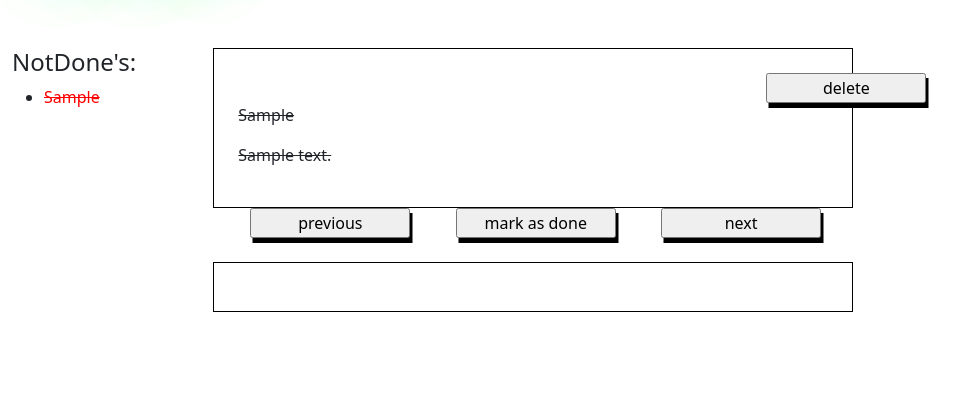
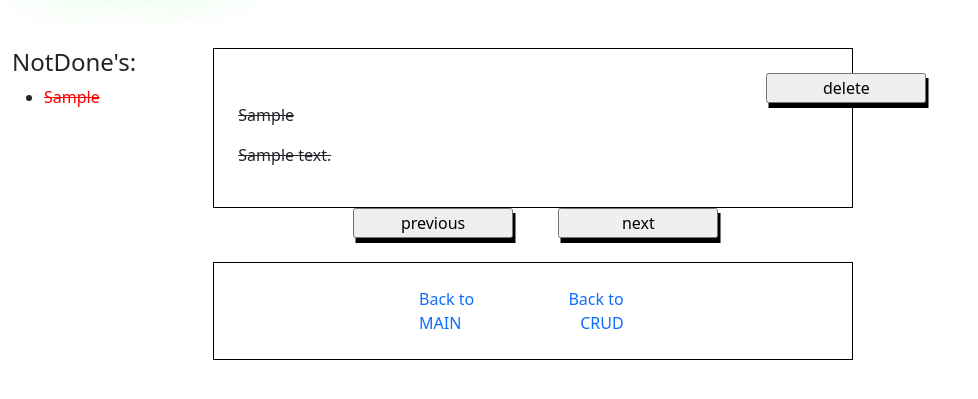
Before and after one commit to dmnth/flask_app, a Flask app: page /activitie/1/ in a window 1280 px wide. Shown: the part 75-474 px from the top of the page, without its empty margins (0-978 px from the left). Run offline with Flask 2, Linux system fonts and the light colour scheme; tables that the repository leaves empty hold one stand-in row (values such as "Sample post"); some libraries are stand-ins or nearby versions.

Commit message:
fixed menu

```diff
--- a/app/models.py
+++ b/app/models.py
@@ -15,8 +15,6 @@ class Activitie(db.Model):
     deadline = db.Column(db.DateTime, index=True)
     user_id = db.Column(db.Integer, db.ForeignKey('users.id'))
 
-    def __repr__(self):
-        return f"Activitie: {self.description}"
 
 class User(db.Model):
 
--- a/app/queries.py
+++ b/app/queries.py
@@ -33,6 +33,9 @@ class circularList():
 
 
     def get_by_id(self, id):
+
+        if self.head == None:
+            return
 
         current_node = self.head
         while current_node.data.id != id:
@@ -75,21 +78,16 @@ class circularList():
 
     def populate(self, db_model):
 
-        item = db_model.query.get(1)
+        check = db_model.query.first()
+        if not check:
+            return
+
         id = 1
+        item = db_model.query.get(id)
 
-        if item is None:
-            raise ValueError('No such id')
-
+        # Dont stuff list with unneeded elements
         while item is not None:
-            self.insert_at_end(Node(item))
+            if item.status != "deleted":
+                self.insert_at_end(Node(item))
             id += 1
             item = db_model.query.get(id)
-
-
-if __name__ == "__main__":
-
-    links = circularList()
-    links.populate(Activitie)
-
-    links.print_list()
--- a/app/routes.py
+++ b/app/routes.py
@@ -9,49 +9,57 @@ from app.queries import Node, circularList
 from datetime import datetime
 import random
 
+
 @app.route('/main', methods=['GET', 'POST'])
 def main():
     return render_template('main.html')
 
 @app.route('/activitie/<int:id>/', methods=['GET', 'POST'])
 def details(id):
-    activitie = Activitie.query.get(id)
-    if not activitie:
-        return render_template('404.html')
 
-    activities = Activitie.query.all()
+    # ll filters deleted items so you wont have to
     ll = circularList()
     ll.populate(Activitie)
+
+    activities = Activitie.query.filter(Activitie.status!="deleted")
     activitie = ll.get_by_id(id)
 
-    if request.method == 'POST':
-        if request.form.get('next-page'):
-            activitie = activitie.get_next()
-            return redirect(url_for('details',id=int(activitie.data.id), activitie=activitie))
+    if activitie:
 
-        if request.form.get('prev-page'):
-            activitie = activitie.get_prev()
-            return redirect(url_for('details',id=int(activitie.data.id), activitie=activitie))
+        if request.method == 'POST':
+            if request.form.get('next-page'):
+                activitie = activitie.get_next()
+                return redirect(url_for('details',id=int(activitie.data.id), activitie=activitie.data))
 
-        if request.form.get('done'):
-            activitie.data.status = 'done'
-            act = Activitie.query.get(activitie.data.id)
-            act.status = 'done'
-            db.session.commit()
+            if request.form.get('prev-page'):
+                activitie = activitie.get_prev()
+                return redirect(url_for('details',id=int(activitie.data.id), activitie=activitie.data))
 
-        if request.form.get('delete'):
-           activitie.data.status = 'delete'
-           act = Activitie.query.get(activitie.data.id)
-           act.status = 'delete'
-           db.session.commit()
-           activitie = activitie.get_next()
-           return redirect(url_for('details', id=activitie.data.id, activitie=activitie))
+            if request.form.get('done'):
+                activitie.data.status = 'done'
+                act = Activitie.query.get(activitie.data.id)
+                act.status = 'done'
+                db.session.commit()
 
-    return render_template('activitie.html', id=activitie.data.id, activitie=activitie, activities=activities)
+            if request.form.get('delete'):
+               activitie.data.status = 'deleted'
+               act = Activitie.query.get(activitie.data.id)
+               act.status = 'deleted'
+               db.session.commit()
+               activitie = activitie.get_next()
+               return redirect(url_for('details', id=activitie.data.id, activitie=activitie.data))
+
+
+        return render_template('activitie.html', id=activitie.data.id, activitie=activitie.data, activities=activities)
+
+    else:
+        return render_template('activitie.html')
 
 @app.route('/', methods=['GET', 'POST'])
 @app.route('/index', methods=['GET', 'POST'])
 def index():
+
+    selection = False
 
     # Forms
     form = ActivitieForm()
@@ -61,7 +69,7 @@ def index():
     activities = Activitie.query.all()
     activitie = Activitie()
     header = \
-            Activitie.query.filter_by(header=form.header.data).first()
+            Activitie.query.filter(Activitie.header==form.header.data, Activitie.status!='deleted').first()
 
     # Do stuff here
     if header is None:
@@ -95,8 +103,11 @@ def index():
         if request.form.get('uncheck_button'):
             return redirect(url_for('index'))
 
+        if request.form.get('select_all'):
+            return redirect(url_for('index', all_selected=True))
+
     return render_template('index.html', form=form, activities=activities,
-            delete_form=delete_form)
+            delete_form=delete_form, all_selected=selection)
 
 @app.route('/jq', methods=['GET', 'POST'])
 def jq():
--- a/app/templates/activitie.html
+++ b/app/templates/activitie.html
@@ -2,37 +2,40 @@
 {% block title %} Title {% endblock %}
 {% block body %}
 <div class="container-fluid">
+    {% if activitie %}
     <div class='row'>
         <div class='col-md-2'>
             <div class='list-of-notdones'>
                 <h4> NotDone's: </h4>
-                {% if activitie %}
                     <ul>
                         {% for act in activities %}
-                        {% if act.status == "not done" %}
-                        <li><a style="text-decoration: undeline; color: red;" href={{ url_for('details', id=act.id)}}> {{ act.header }} </a></li>
-                        {% elif act.status == "done"%}
+                        {% if act.id == activitie.id and act.status == "not done"%}
+                        <li><a style="text-decoration: none; color: red;" href={{ url_for('details', id=act.id)}}> {{ act.header }} </a></li>
+                        {% elif act.status == "done" and act.id != activitie.id %}
+                        <li><a style="text-decoration: line-through; color: blue;" href={{ url_for('details', id=act.id)}}> {{ act.header }} </a></li>
+                        {% elif act.status == "done" and act.id == activitie.id %}
                         <li><a style="text-decoration: line-through; color: red;" href={{ url_for('details', id=act.id)}}> {{ act.header }} </a></li>
+                        {% elif act.status == "not done" and act.id != activitie.id %}
+                        <li><a style="text-decoration: none; color: blue;" href={{ url_for('details', id=act.id)}}> {{ act.header }} </a></li>
                         {% endif %}
                         {% endfor %}
                     </ul>
-                {% endif %}
             </div>
         </div>
         <div class='second col-md-6'>
             <div class='row'>
                 <div class='left col-md-6'>
                     <form action method="POST">
-                    {% if activitie.data.status == "done" %}
+                    {% if activitie.status == "done" %}
                     <div class='content-container'>
                             <input style="margin-left: 33rem" type='submit' name='delete' value='delete'>
-                        <p style='text-decoration: line-through;'> {{ activitie.data.header }} </p>
-                        <p style='text-decoration: line-through;'> {{ activitie.data.description }} <p>
+                        <p style='text-decoration: line-through;'> {{ activitie.header }} </p>
+                        <p style='text-decoration: line-through;'> {{ activitie.description }} <p>
                     </div>
-                    {% elif activitie.data.status == "not done" %}
+                    {% elif activitie.status == "not done" %}
                     <div class='content-container'>
-                        <p> {{ activitie.data.header }} </p>
-                        <p> {{ activitie.data.description }} <p>
+                        <p> {{ activitie.header }} </p>
+                        <p> {{ activitie.description }} <p>
                     </div>
                     {% else %}
                     <div class='content-container'>
@@ -41,18 +44,27 @@
                     {% endif %}
                     </div>
                     <div class='button-container'>
+                        {% if activitie.status != "deleted" %}
                         <div class='col-md-4' id='btns'>
                             <input type='submit' name='prev-page' value='previous'>
                         </div>
+                        {% if activitie.status != "done" %}
                         <div class='col-md-4' id='btns'>
                             <input type='submit' name='done' value='mark as done'>
                         </div>
+                        {% endif %}
                         <div class='col-md-4' id='btns'>
                             <input type='submit' name='next-page' value='next'>
                         </div>
+                        {% else %}
+                        <div class='col-md-4' id='btns'>
+                            <a href='{{ url_for("index")}}'> Add more stuff </a>
+                        </div>
+                        {% endif %}
                     </form>
                     </div>
             </div>
+            {% endif %}
             <div class='row'>
                 <div class='center col-md-6'>
                     <br>
@@ -62,7 +74,15 @@
             </div>
             <div class='row'>
                 <div class='right col-md-6'>
-                    <div class='content-container nav-btns'>
+                    <div class='row'>
+                        <div class="row">
+                        <div class='col-md-6' style='text-align: left'  >
+                            <a href='{{ url_for("main")}}'> Back to MAIN </a>
+                        </div>
+                        <div class='col-md-6' style='text-align: right'>
+                            <a href='{{ url_for("index")}}'> Back to CRUD </a>
+                        </div>
+                        </div>
                     </div>
                 </div>
             </div>
@@ -75,6 +95,5 @@
         </div>
     </div>
 </div>
-
 {% endblock %}
 {% block footer %} {% endblock %}
```
Also changed, not shown: app/templates/index.html (+7 -0 lines).
